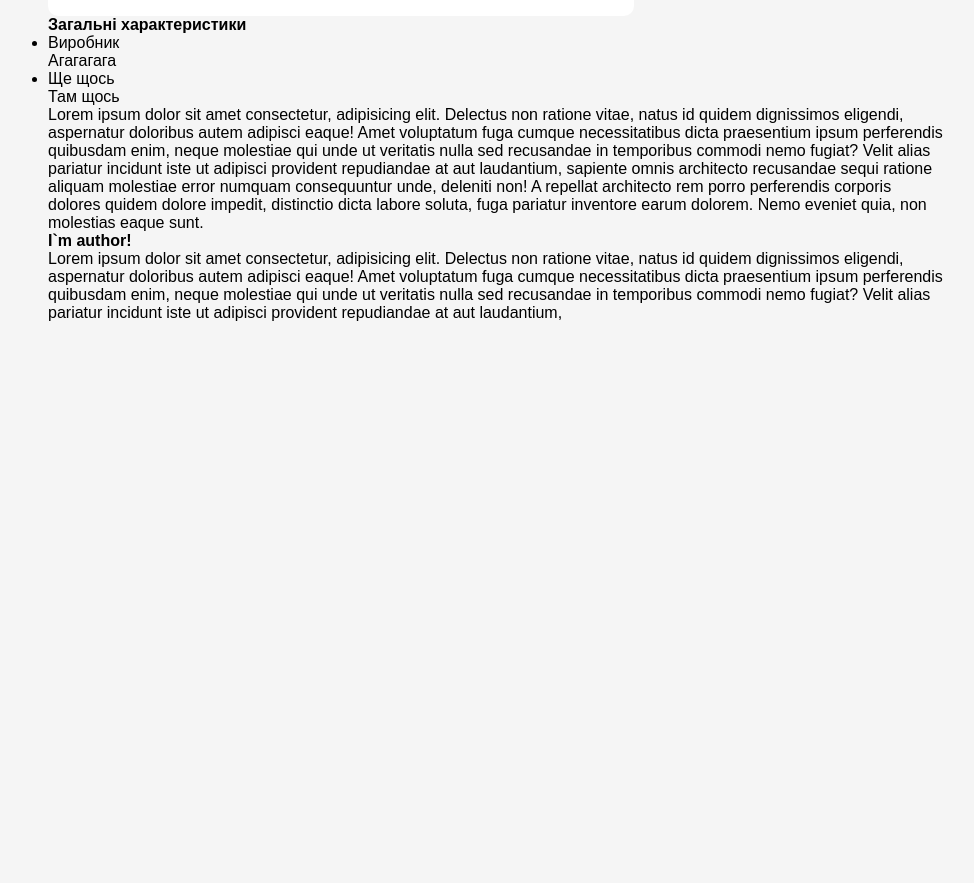
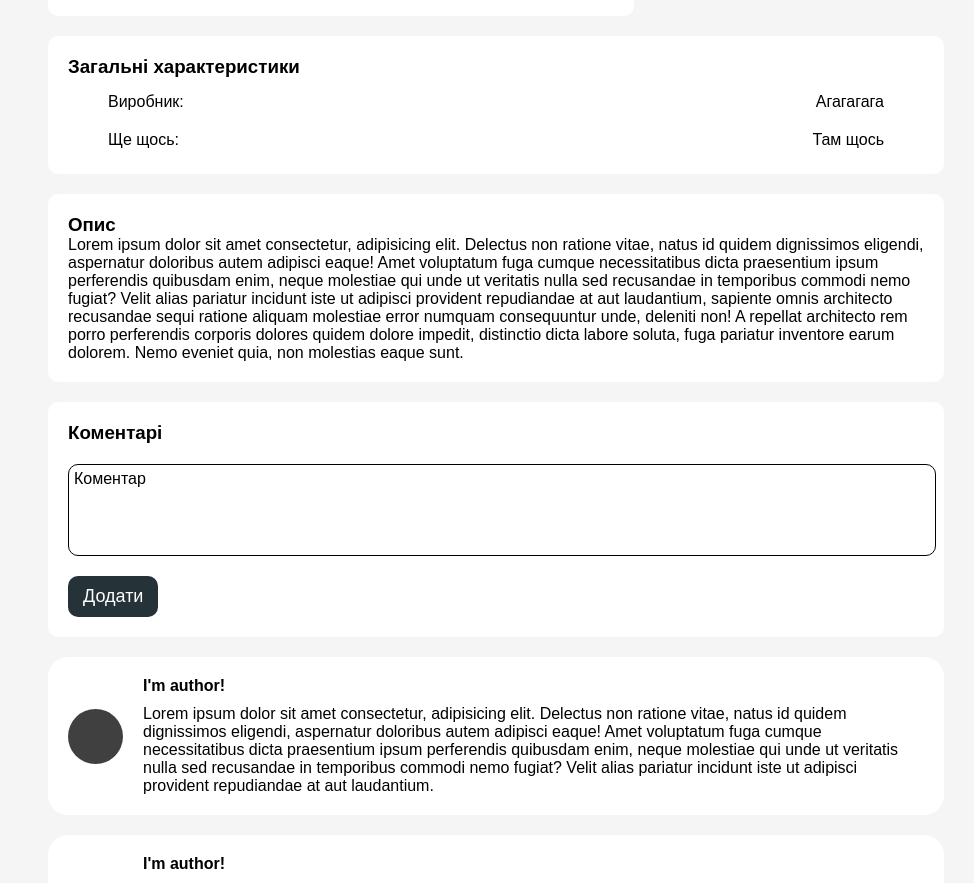
Before and after one commit to Makkovs/Intex-Site, a React (Vite) app in the folder client/: page /merch/0 in a window 1280 px wide. Shown: the part 520-1403 px from the top of the page, without its empty margins (144-1118 px from the left). Before the commit the page ends 862 px from the top, so only its background shows below. Built offline with nearby package versions, Linux system fonts and the light colour scheme.

Commit message:
Add styles for MerchPage; Working on Merch page

```diff
--- a/client/src/pages/Merch/Merch.jsx
+++ b/client/src/pages/Merch/Merch.jsx
@@ -31,32 +31,33 @@ const Merch = () => {
                     <Button>
                         Додати у кошик
                     </Button>
-                    <Button style={{marginLeft: "5px"}}>
+                    <Button style={{ marginLeft: "5px" }}>
                         Замовити
                     </Button>
                 </div>
             </div>
-            <div className="merch__description">
-                <h4>Загальні характеристики</h4>
-                <ul className="description__chars">
-                    <li className="char__row">
-                        <div className="char__name">
-                            Виробник
+            <ul className={styles.informationBlock}>
+                <h3>Загальні характеристики</h3>
+                <li className={styles.row}>
+                    <div className={styles.charName}>
+                        Виробник:
                     </div>
-                        <div className="char__body">
+                    <div className={styles.charBody}>
                         Агагагага
                     </div>
                 </li>
-                    <li className="char__row">
-                        <div className="char__name">
-                            Ще щось
+                <li className={styles.row}>
+                    <div className={styles.charName}>
+                        Ще щось:
                     </div>
-                        <div className="char__body">
+                    <div className={styles.charBody}>
                         Там щось
                     </div>
                 </li>
             </ul>
-                <p className="description__text">
+            <div className={styles.informationBlock}>
+                <h3>Опис</h3>
+                <p className={styles.description}>
                     Lorem ipsum dolor sit amet consectetur, adipisicing elit. Delectus non ratione vitae, natus id quidem dignissimos eligendi, aspernatur doloribus
                     autem adipisci eaque! Amet voluptatum fuga cumque necessitatibus dicta praesentium ipsum perferendis quibusdam enim, neque molestiae qui unde ut
                     veritatis nulla sed recusandae in temporibus commodi nemo fugiat? Velit alias pariatur incidunt iste ut adipisci provident repudiandae at aut laudantium,
@@ -64,15 +65,49 @@ const Merch = () => {
                     corporis dolores quidem dolore impedit, distinctio dicta labore soluta, fuga pariatur inventore earum dolorem. Nemo eveniet quia, non molestias eaque sunt.
                 </p>
             </div>
-            <div className="merch__commentaries">
-                <div className="merch__commentary">
-                    <h4 className="commentary__author">
-                        I`m author!
+            <div className={styles.informationBlock}>
+                <h3>Коментарі</h3>
+                <p className={styles.addCommentaryInput} contentEditable suppressContentEditableWarning={true}>Коментар</p>
+                <Button>
+                    Додати
+                </Button>
+            </div>
+            <div className={styles.commentary}>
+                <img className={styles.avatar} src="../gray-img.png" alt="avatar" />
+                <div className={styles.commentaryInfo}>
+                    <h4 className={styles.authorName}>
+                        I'm author!
                     </h4>
                     <p className="commentary__body">
                         Lorem ipsum dolor sit amet consectetur, adipisicing elit. Delectus non ratione vitae, natus id quidem dignissimos eligendi, aspernatur doloribus
                         autem adipisci eaque! Amet voluptatum fuga cumque necessitatibus dicta praesentium ipsum perferendis quibusdam enim, neque molestiae qui unde ut
-                        veritatis nulla sed recusandae in temporibus commodi nemo fugiat? Velit alias pariatur incidunt iste ut adipisci provident repudiandae at aut laudantium,
+                        veritatis nulla sed recusandae in temporibus commodi nemo fugiat? Velit alias pariatur incidunt iste ut adipisci provident repudiandae at aut laudantium.
+                    </p>
+                </div>
+            </div>
+            <div className={styles.commentary}>
+                <img className={styles.avatar} src="../gray-img.png" alt="avatar" />
+                <div className={styles.commentaryInfo}>
+                    <h4 className={styles.authorName}>
+                        I'm author!
+                    </h4>
+                    <p className="commentary__body">
+                        Lorem ipsum dolor sit amet consectetur, adipisicing elit. Delectus non ratione vitae, natus id quidem dignissimos eligendi, aspernatur doloribus
+                        autem adipisci eaque! Amet voluptatum fuga cumque necessitatibus dicta praesentium ipsum perferendis quibusdam enim, neque molestiae qui unde ut
+                        veritatis nulla sed recusandae in temporibus commodi nemo fugiat? Velit alias pariatur incidunt iste ut adipisci provident repudiandae at aut laudantium.
+                    </p>
+                </div>
+            </div>
+            <div className={styles.commentary}>
+                <img className={styles.avatar} src="../gray-img.png" alt="avatar" />
+                <div className={styles.commentaryInfo}>
+                    <h4 className={styles.authorName}>
+                        I'm author!
+                    </h4>
+                    <p className="commentary__body">
+                        Lorem ipsum dolor sit amet consectetur, adipisicing elit. Delectus non ratione vitae, natus id quidem dignissimos eligendi, aspernatur doloribus
+                        autem adipisci eaque! Amet voluptatum fuga cumque necessitatibus dicta praesentium ipsum perferendis quibusdam enim, neque molestiae qui unde ut
+                        veritatis nulla sed recusandae in temporibus commodi nemo fugiat? Velit alias pariatur incidunt iste ut adipisci provident repudiandae at aut laudantium.
                     </p>
                 </div>
             </div>
--- a/client/src/pages/Merch/merch.module.css
+++ b/client/src/pages/Merch/merch.module.css
@@ -5,7 +5,7 @@
 
 .information {
     display: flex;
-    justify-content: center;
+    justify-content: space-between;
     align-items: flex-start;
 }
 
@@ -43,3 +43,65 @@
     font-size: 15px;
     color: #9e0a0a;
 }
+
+.informationBlock {
+    display: flex;
+    justify-content: center;
+    align-items: flex-start;
+    position: relative;
+    flex-direction: column;
+    padding: 20px 20px 20px 20px;
+    margin-top: 20px;
+    border-radius: 10px;
+    background: #ffffff;
+}
+
+.row {
+    display: flex;
+    justify-content: space-between;
+    width: 100%;
+}
+
+.charBody,
+.charName {
+    display: inline-block;
+    margin: 15px 40px 5px 40px;
+}
+
+.charBody {
+    margin-left: 200px;
+}
+
+.addCommentaryInput {
+    margin: 20px 0px 20px 0px;
+    width: 100%;
+    min-height: 80px;
+    border: 1px solid black;
+    border-radius: 10px;
+    padding: 5px;
+}
+
+.addCommentaryInput:focus{
+    outline: none !important;
+    background: #f5f5f5;
+}
+
+.commentary{
+    display: flex;
+    align-items: center;
+    margin: 20px 0px 20px 0px;
+    background: #ffffff;
+    border-radius: 20px;
+    padding: 20px 20px 20px 20px;
+}
+
+.avatar{
+    height: 55px;
+    width: 55px;
+    border-radius: 50%;
+    margin-right: 20px;
+}
+
+.authorName{
+    margin-bottom: 10px;
+}
```
Also changed, not shown: client/src/pages/Home/Slider/Slider.jsx (line endings or trailing spaces). Lines whose indentation alone changed are shown as unchanged.
